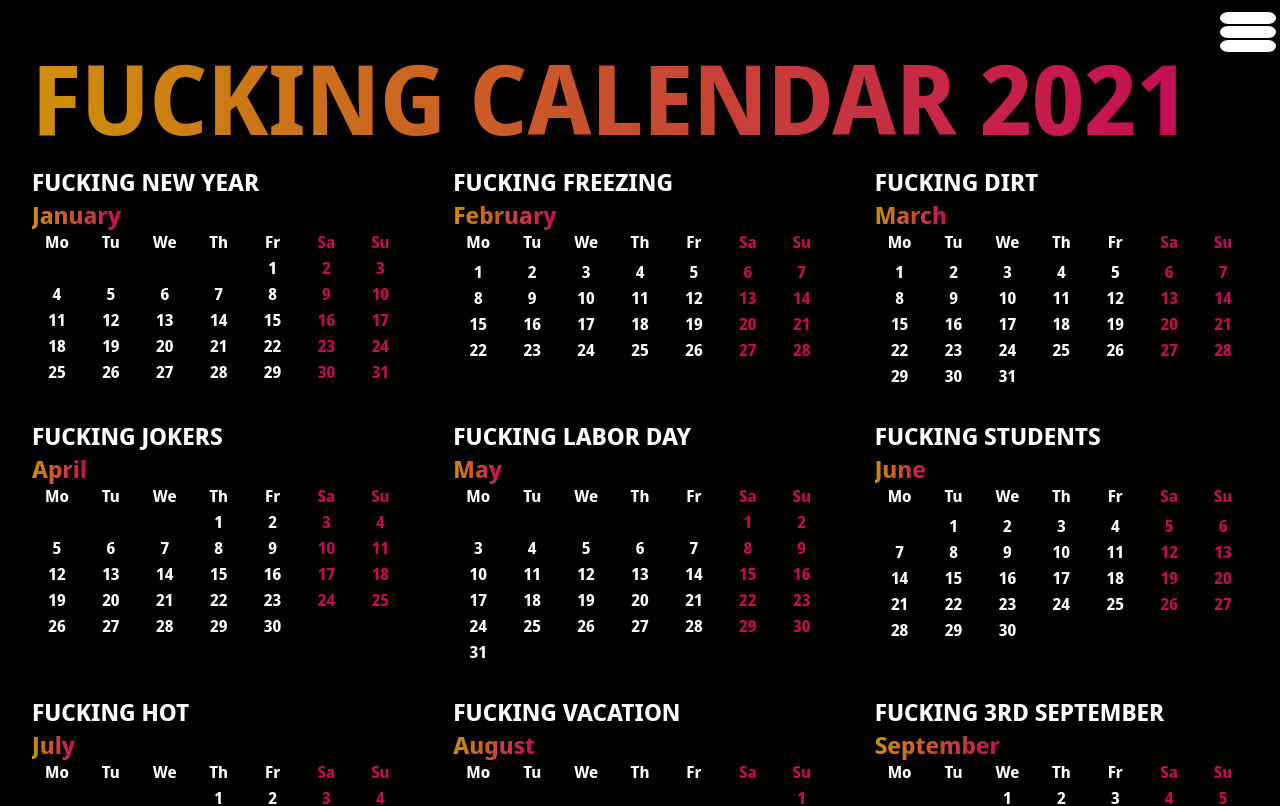
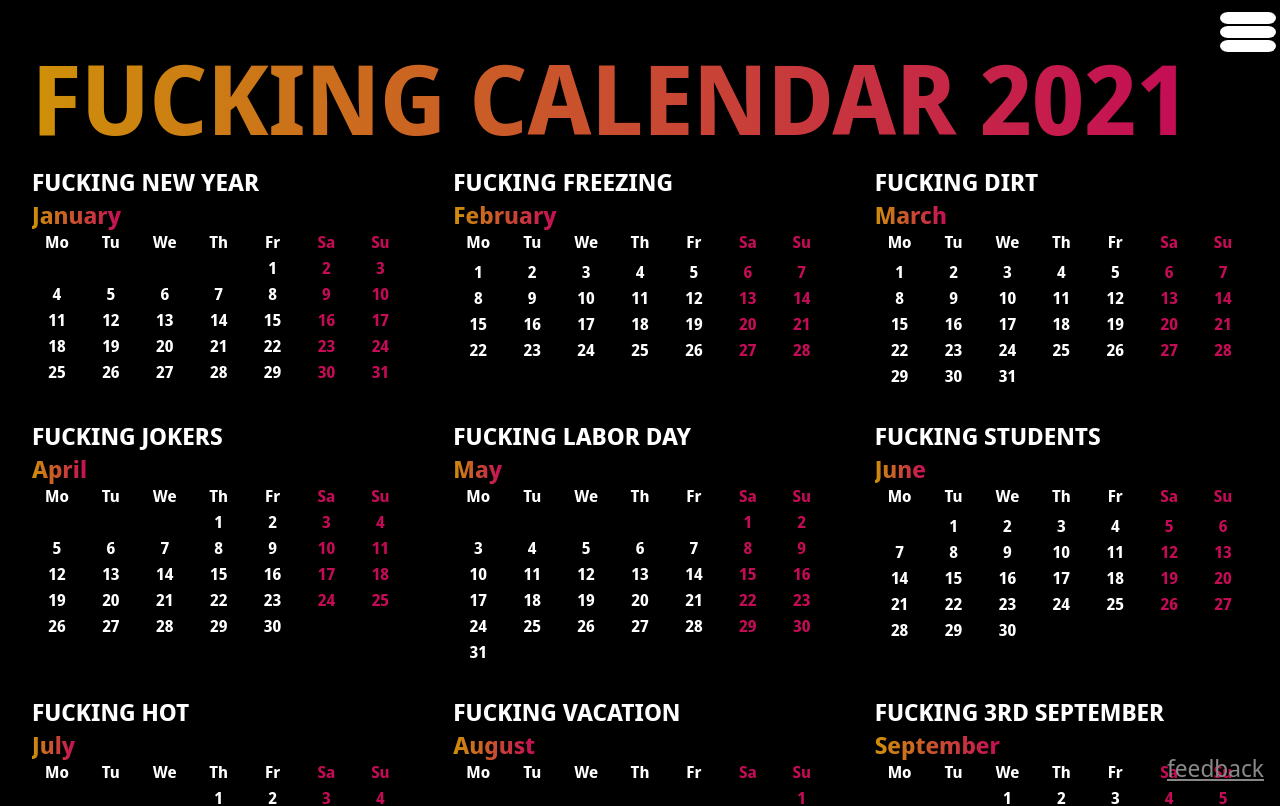
Before and after one commit to Rubyroidas/calendar, a React app: page / in a window 1280 px wide. Shown: the top 806 px of the page. Built offline with nearby package versions, Linux system fonts and the light colour scheme.

Commit message:
Add feedback

```diff
--- a/src/components/Calendar.jsx
+++ b/src/components/Calendar.jsx
@@ -51,7 +51,7 @@ export const Calendar = observer(() => {
                     <Link to={`/${year + 1}`}>{year + 1} &gt;</Link>
                 </div>
             </div>
-            {/*<Feedback/>*/}
+            <Feedback/>
         </div>
     );
 });
--- a/src/components/Feedback.jsx
+++ b/src/components/Feedback.jsx
@@ -4,7 +4,7 @@ import React from 'react';
 
 export const Feedback = () => {
     const store = useStore();
-    const url = 'https://docs.google.com/forms/d/18XB760X2BtRs0zMy7HAqhI-GFGgHTB7La8Wa1azNiVs/edit?usp=sharing';
+    const url = 'https://docs.google.com/forms/d/e/1FAIpQLSc-vqiDyojLT_nWx1zLOBIr4lhsfBlZsH3FtG9ZRd9B9ffnyg/viewform';
 
     return (
         <a className="feedback" href={url} target="_blank">
```
